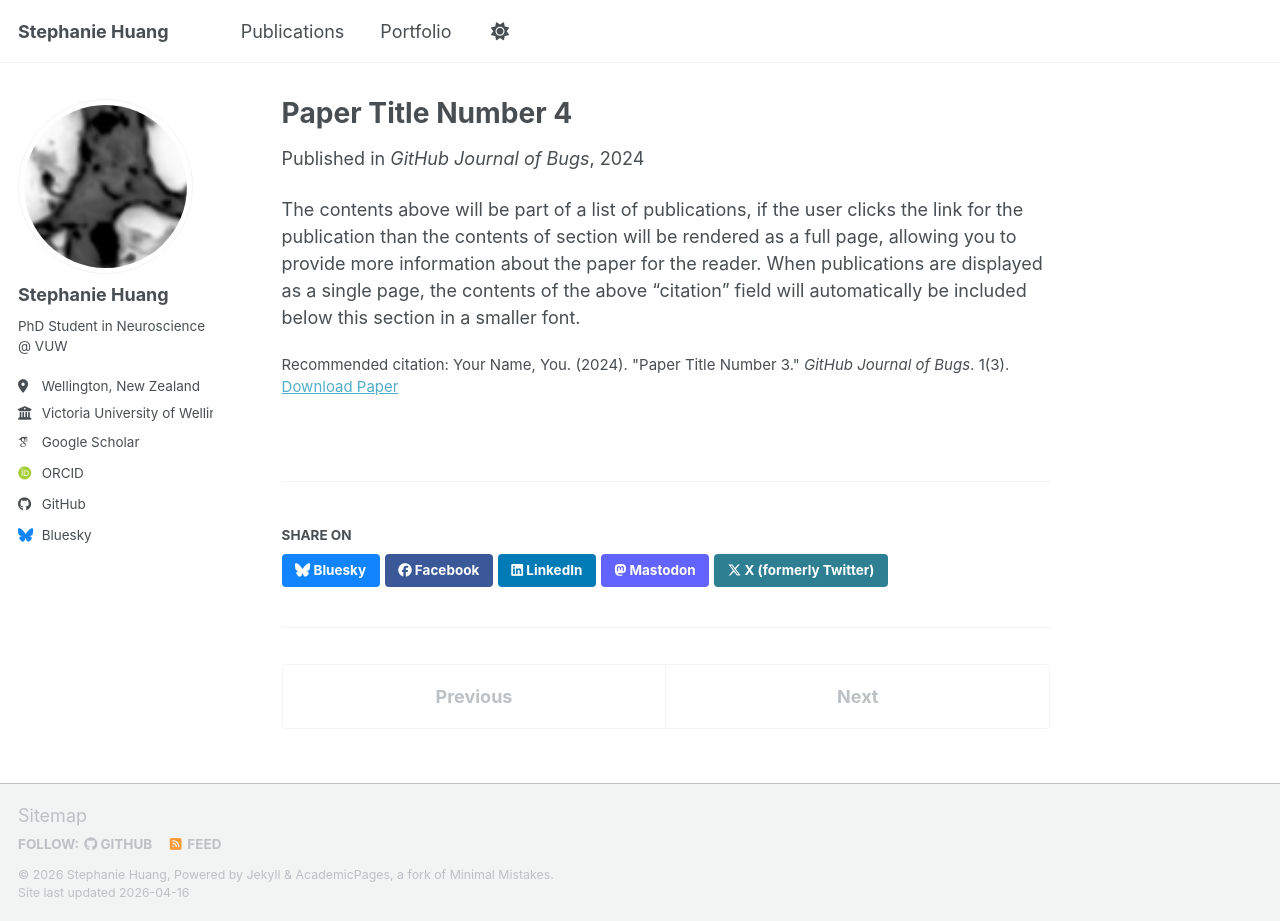
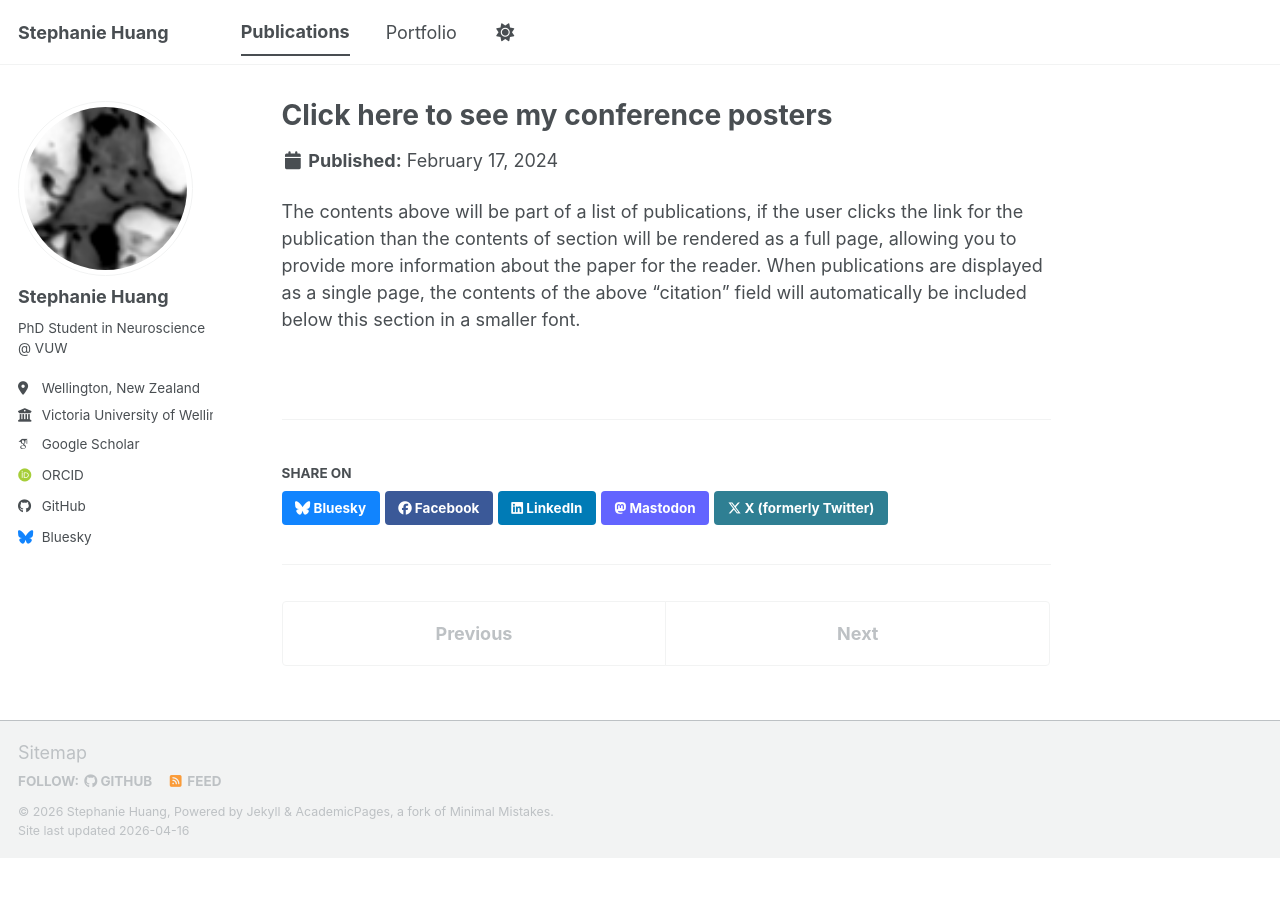
Before and after one commit to stephaniejh/stephaniejh.github.io, a Jekyll site: the page built from _publications/2024-02-17-paper-title-number-4.md, in a window 1280 px wide and 921 px high. Built offline with Jekyll 4.4.1, drawn with Linux system fonts in a browser that asks for light colours; some web fonts are replaced; a script bundle is joined from its source files by our own code; library files that are not in the unit come from our copies.

Commit message:
Update 2024-02-17-paper-title-number-4.md
temp - conference posters github link

```diff
--- a/_publications/2024-02-17-paper-title-number-4.md
+++ b/_publications/2024-02-17-paper-title-number-4.md
@@ -1,13 +1,13 @@
 ---
-title: "Paper Title Number 4"
+title: "Click here to see my conference posters"
 collection: publications
 category: conferences
-permalink: /publication/2024-02-17-paper-title-number-4
-excerpt: 'This paper is about fixing template issue #693.'
-date: 2024-02-17
-venue: 'GitHub Journal of Bugs'
-paperurl: 'https://academicpages.github.io/files/paper3.pdf'
-citation: 'Your Name, You. (2024). &quot;Paper Title Number 3.&quot; <i>GitHub Journal of Bugs</i>. 1(3).'
+#permalink: /publication/2024-02-17-paper-title-number-4
+#excerpt: 'This paper is about fixing template issue #693.'
+#date: 2024-02-17
+#venue: 'GitHub Journal of Bugs'
+paperurl: 'https://github.com/stephaniejh/posters'
+#citation: 'Your Name, You. (2024). &quot;Paper Title Number 3.&quot; <i>GitHub Journal of Bugs</i>. 1(3).'
 ---
 
 The contents above will be part of a list of publications, if the user clicks the link for the publication than the contents of section will be rendered as a full page, allowing you to provide more information about the paper for the reader. When publications are displayed as a single page, the contents of the above "citation" field will automatically be included below this section in a smaller font.
```
